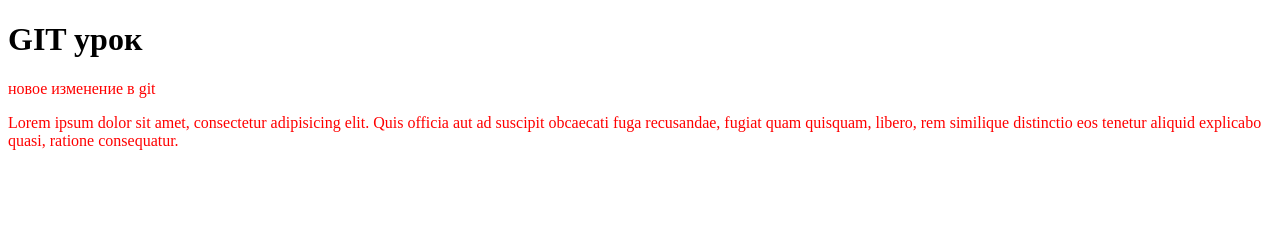
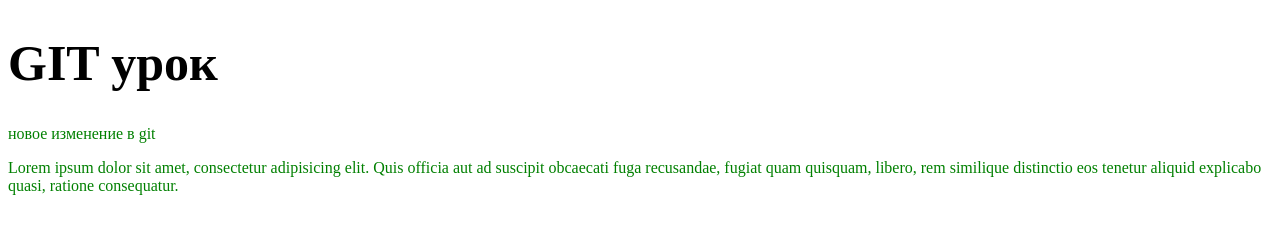
Before and after one commit to Dm1t/first, a plain HTML site: page index.html in a window 1280 px wide. Drawn offline with Linux system fonts and the light colour scheme.

Commit message:
green text style

```diff
--- a/css/main.css
+++ b/css/main.css
@@ -1,3 +1,6 @@
 p	{
-	color: red;
+	color: green;
 }
+h1 {
+	font-size: 50px;
+}
```
